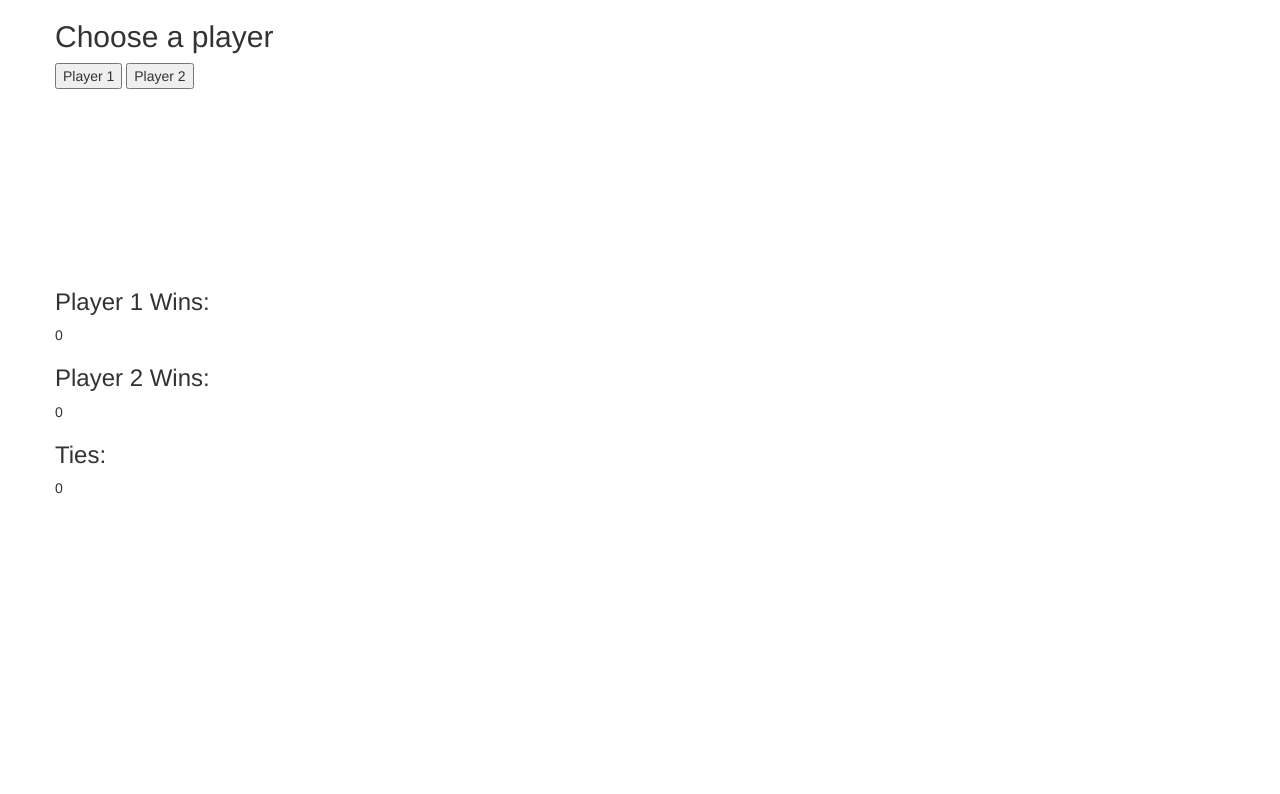
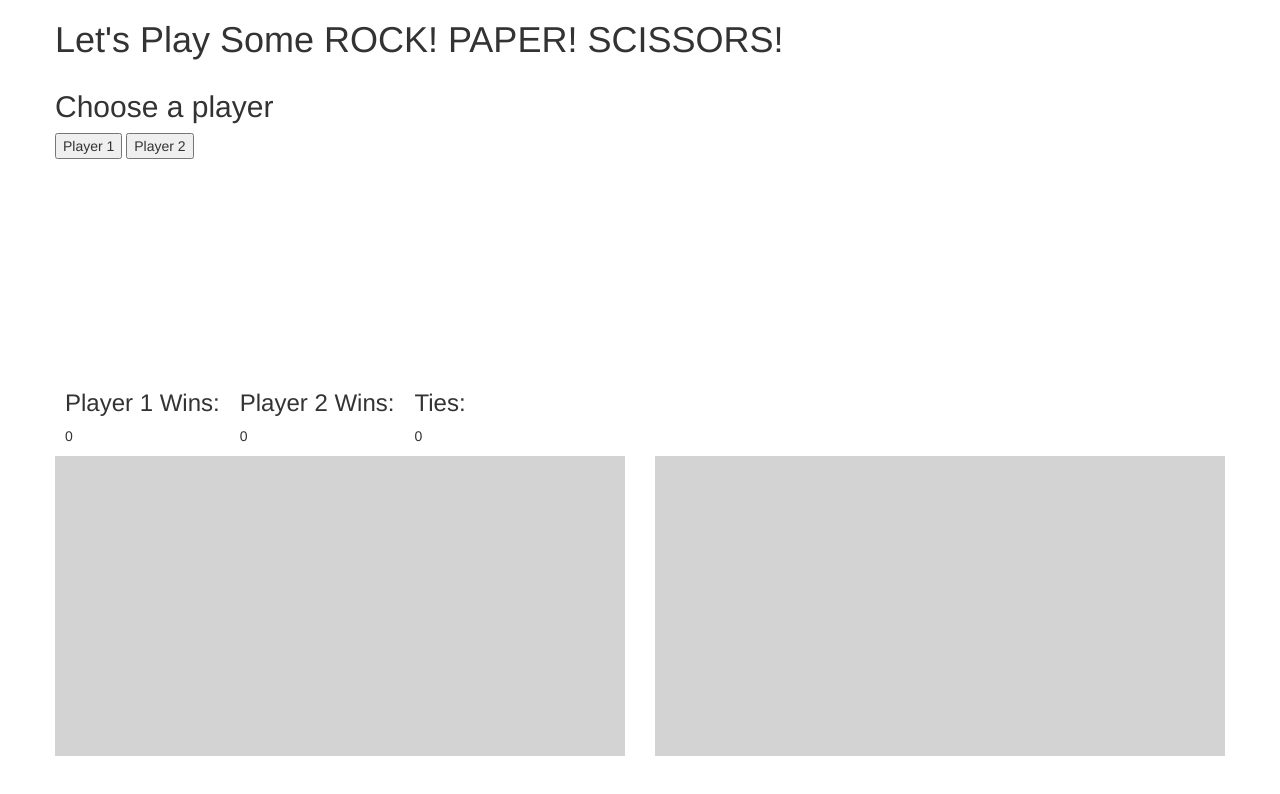
Before and after one commit to MicahIsley/RockPaperScissors, a plain HTML site: page index.html in a window 1280 px wide. Drawn offline with nearby package versions, Linux system fonts and the light colour scheme.

Commit message:
basic game and layout complete

```diff
--- a/assets/css/style.css
+++ b/assets/css/style.css
@@ -48,3 +48,13 @@
 	height: 150px;
 	width: 150px;
 }
+
+.messageBox {
+	background: lightgrey;
+	height: 300px;
+}
+
+.gameStats {
+	float: left;
+	margin: 10px;
+}
--- a/assets/javascript/logic.js
+++ b/assets/javascript/logic.js
@@ -46,11 +46,13 @@ $("#player1").on("click", function() {
 	//console.log("player1");
 	$("#player2Display").hide();
 	$("#player1Display").show();
+	//$("#playerSelection").empty();
 });
 $("#player2").on("click", function() {
 	//console.log("player2");
 	$("#player1Display").hide();
 	$("#player2Display").show();
+	//$("#playerSelection").empty();
 });
 //compare player responses and determine win, loss, or tie
 function compareResponses() {
--- a/index.html
+++ b/index.html
@@ -7,6 +7,9 @@
 	<body>
 		<div class="container">
 			<div class="row">
+				<h1>Let's Play Some ROCK! PAPER! SCISSORS!</h1>
+			</div>
+			<div class="row" id="playerSelection">
 				<h2>Choose a player</h2>
 					<button id="player1">Player 1</button>
 					<button id="player2">Player 2</button>
@@ -50,17 +53,25 @@
 							</form>
 					</div>
 				</div>
-			<div id="stats">
-				<h3>Player 1 Wins: </h3> <span id="p1Wins"></span>
-				<h3>Player 2 Wins: </h3> <span id="p2Wins"></span>
-				<h3>Ties: </h3> <span id="ties"></span>
+			<div class="row">
+				<div class="col-sm-12" id="stats">
+					<div class="gameStats">
+						<h3>Player 1 Wins: </h3> <span id="p1Wins"></span>
+					</div>
+					<div class="gameStats">
+						<h3>Player 2 Wins: </h3> <span id="p2Wins"></span>
+					</div>
+					<div class="gameStats">
+						<h3>Ties: </h3> <span id="ties"></span>
+					</div>
+				</div>
 			</div>
 			<div class="row">
 				<div class="col-sm-6">
-					<div id="p1Messages"></div>
+					<div class="messageBox" id="p1Messages"></div>
 				</div>
 				<div class="col-sm-6">
-					<div id="p2Messages"></div>
+					<div class="messageBox" id="p2Messages"></div>
 				</div>
 			</div>
 		</div>
```
